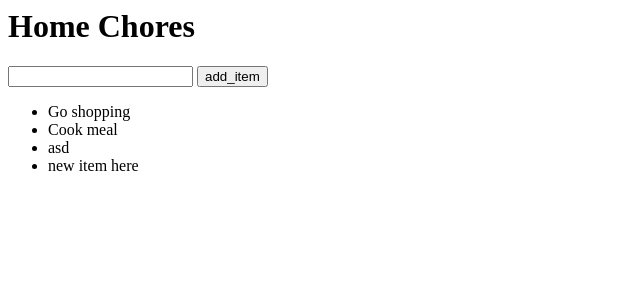
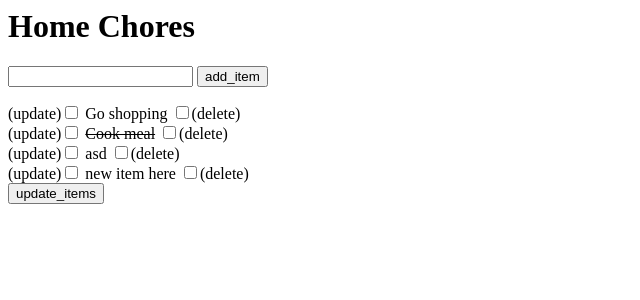
Before and after one commit to deusdevok/DjangoTodoDeusDev, a Django app: page /tasks/1/ in a window 1280 px wide. Shown: the top 300 px of the page, without its empty margins (0-640 px from the left). Run offline with Django 4.2, Linux system fonts and the light colour scheme; data comes from the database, SQL or seed files in the repository; both versions use the stored data as it was after the commit.

Commit message:
add new lists

```diff
--- a/tasks/models.py
+++ b/tasks/models.py
@@ -9,6 +9,7 @@ class TodoList(models.Model):
 class TodoItem(models.Model):
     item_name = models.CharField(max_length=250)
     related_list = models.ForeignKey(TodoList, on_delete=models.CASCADE)
+    mark_done = models.BooleanField(default=False) # New
 
     def __str__(self):
         return self.item_name
--- a/tasks/templates/tasks/index.html
+++ b/tasks/templates/tasks/index.html
@@ -1,3 +1,9 @@
+<form action="{% url 'index' %}" method="post">
+    {% csrf_token %}
+    <input type="text" name="new_list" required>
+    <input type="submit" value="add_list">
+</form>
+
 {% if list_objects %}
     <ul>
     {% for todo_list in list_objects %}
--- a/tasks/templates/tasks/items.html
+++ b/tasks/templates/tasks/items.html
@@ -7,11 +7,22 @@
 </form>
 
 {% if todo_items %}
-    <ul>
+<form action="{% url 'todolist_mark_items' list_id %}" method="post">
+    {% csrf_token %}
     {% for item in todo_items %}
-        <li>{{ item.item_name }}</li>
+
+        (update)<input type="checkbox" id="{{item}}" name="{{item.id}}" value="mark_done">
+        <label for="{{item}}">
+            {% if item.mark_done %}
+            <del>{{item.item_name}}</del>
+            {% else %}
+            {{item.item_name}}
+            {% endif %}
+        </label>
+        <input type="checkbox" id="{{item}}" name="{{item.id}}" value="delete">(delete)<br>
     {% endfor %}
-    </ul>
+    <input type="submit" value="update_items">
+</form>
 {% else %}
     <p>No items available for this list.</p>
 {% endif %}
--- a/tasks/urls.py
+++ b/tasks/urls.py
@@ -6,5 +6,6 @@ urlpatterns = [
     path("", views.index, name="index"),                            # /tasks/
     path("<int:todolist_id>/", views.todolist, name="todolist"),    # /tasks/23/
     path("<int:todolist_id>/add/", views.add_items, name="todolist_newitem"),
+    path("<int:todolist_id>/mark/", views.delete_mark_items, name="todolist_mark_items"),
     path("<int:todolist_id>/items/", views.listitems, name="listitems") # /tasks/23/items/
 ]
--- a/tasks/views.py
+++ b/tasks/views.py
@@ -3,6 +3,12 @@ from django.shortcuts import render
 from .models import TodoList, TodoItem
 
 def index(request):
+    if request.method == 'POST':
+        new_list_name = request.POST['new_list']
+        new_list_obj = TodoList()
+        new_list_obj.list_name = new_list_name
+        new_list_obj.save()
+
     list_objects = TodoList.objects.all()
     context = {
         "list_objects": list_objects,
@@ -37,6 +43,25 @@ def add_items(request, todolist_id):
     }
     return render(request, "tasks/items.html", context)
 
+def delete_mark_items(request, todolist_id):
+    for item in request.POST:
+        if item != 'csrfmiddlewaretoken':
+            todo_item = TodoItem.objects.filter(pk=int(item))
+            if 'delete' in request.POST[item]:
+                todo_item.delete()
+            elif 'mark_done' in request.POST[item]:
+                current_mark = todo_item[0].mark_done
+                todo_item.update(mark_done=not current_mark)
+
+    todo_items = TodoItem.objects.filter(related_list__id=todolist_id)
+    list_name = TodoList.objects.get(pk=todolist_id)
+    context = {
+        "list_name": list_name,
+        "list_id": todolist_id,
+        "todo_items": todo_items,
+    }
+    return render(request, "tasks/items.html", context)
+
 def listitems(request, todolist_id):
     response = "This are the items from the todo list {}".format(todolist_id)
     return HttpResponse(response)
```
Also changed, not shown: db.sqlite3, tasks/migrations/0002_todoitem_mark_done.py (added).
